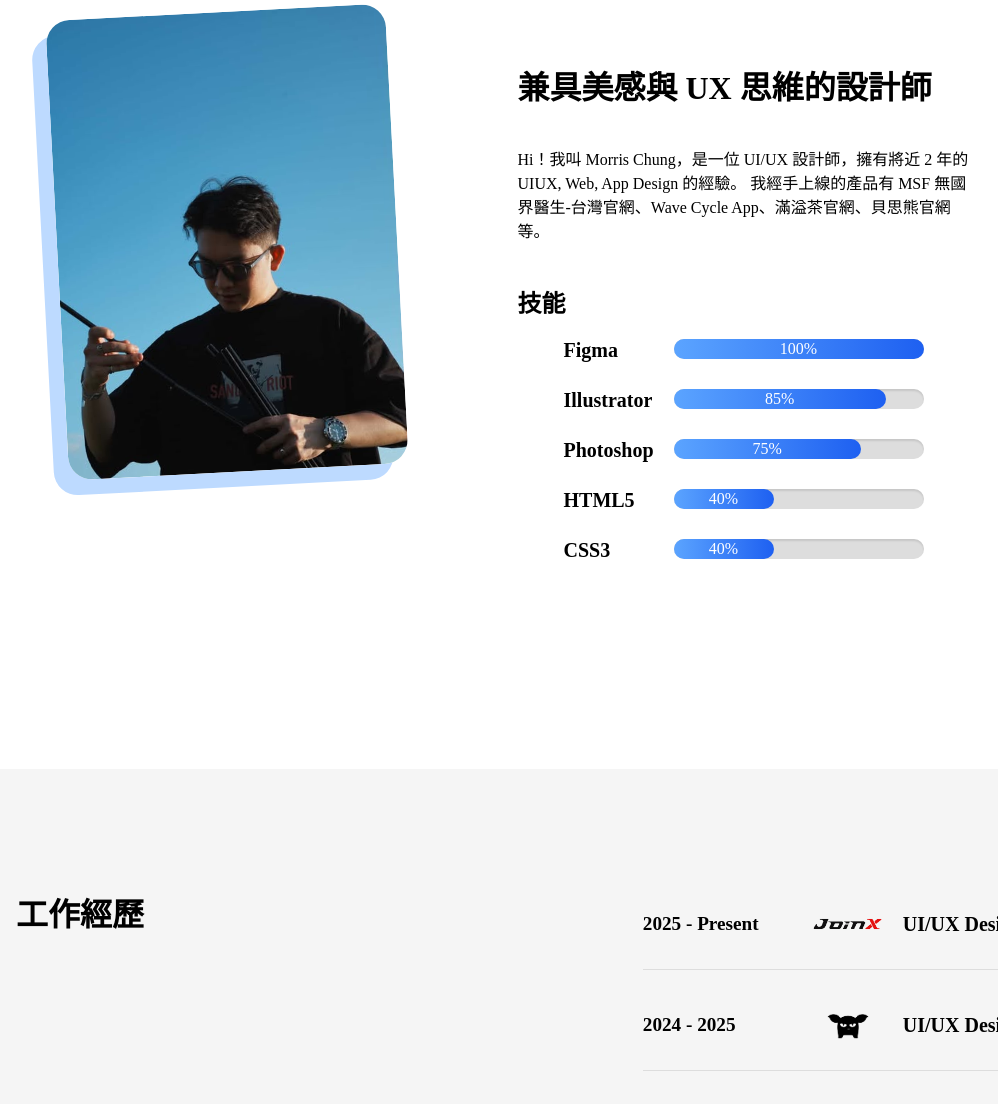
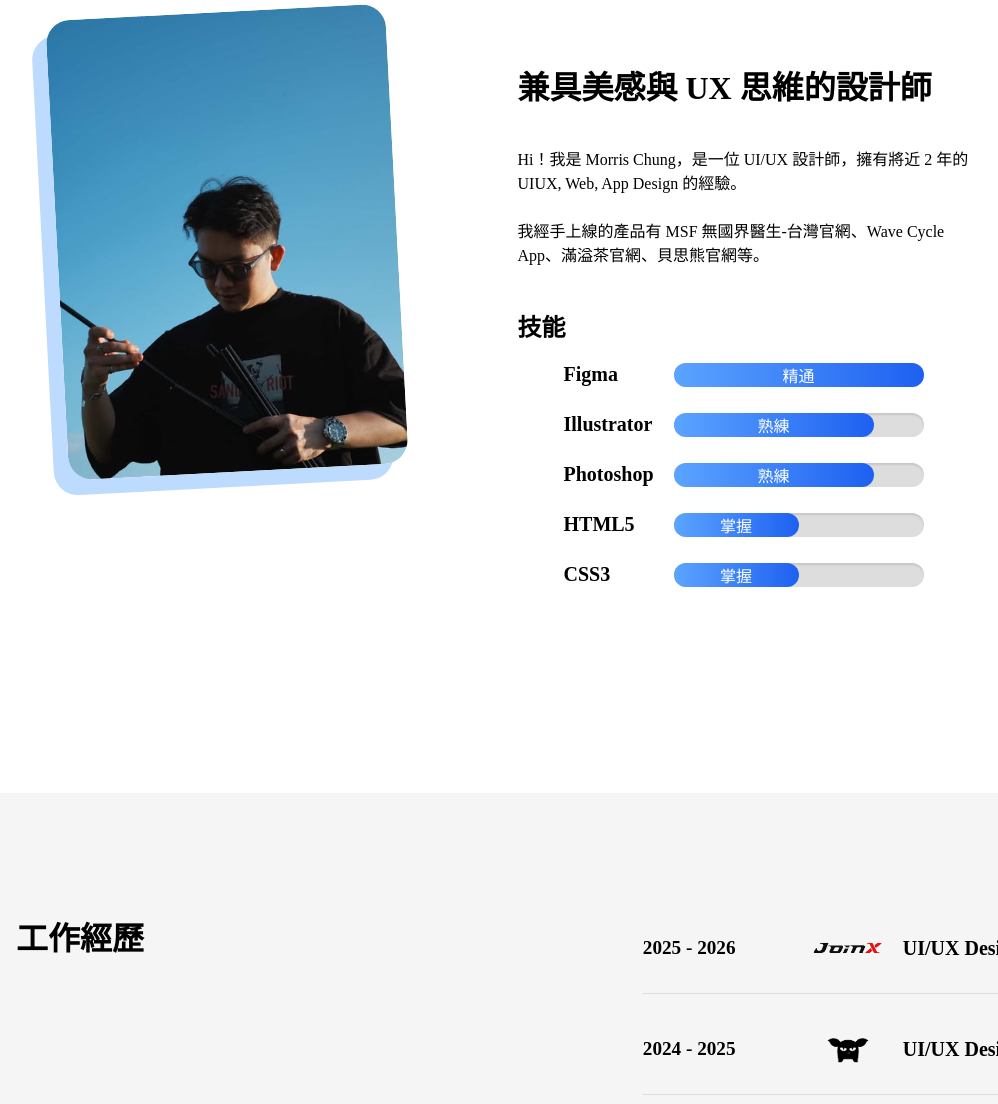
Before and after one commit to Motungch/My-resume_coding, a plain HTML site: page index.html in a window 1280 px wide. Shown: the part 878-1982 px from the top of the page, without its empty margins (112-1110 px from the left). Drawn offline with Linux system fonts and the light colour scheme.

Commit message:
調整文案、bar 高度、寬度比例

```diff
--- a/css/style-v3.css
+++ b/css/style-v3.css
@@ -352,7 +352,7 @@ h2 {
 /* 設定bar的外層樣式 */
 .skill-bar {
   background-color: #ddd;
-  height: 20px;
+  height: 24px;
   border-radius: 20px;
   display: inline-block;
   width: 250px;
@@ -385,22 +385,22 @@ h2 {
 .skill-css {
   animation: progress-css 2s ease-in-out;
   background: linear-gradient(to right, #5ba4ff, #1e60f1);
-  width: 85%;
+  width: 80%;
 }
 .skill-js {
   animation: progress-js 2s ease-in-out;
   background: linear-gradient(to right, #5ba4ff, #1e60f1);
-  width: 75%;
+  width: 80%;
 }
 .skill-php {
   animation: progress-php 2s ease-in-out;
   background: linear-gradient(to right, #5ba4ff, #1e60f1);
-  width: 40%;
+  width: 50%;
 }
 .skill-mysql {
   animation: progress-mysql 2s ease-in-out;
   background: linear-gradient(to right, #5ba4ff, #1e60f1);
-  width: 40%;
+  width: 50%;
 }
 /* skill Animation */
 @keyframes progress-html {
--- a/index.html
+++ b/index.html
@@ -63,8 +63,11 @@
             <h2>兼具美感與 UX 思維的設計師</h2>
             <div class="profile">
               <p>
-                Hi！我叫 Morris Chung，是一位 UI/UX 設計師，擁有將近 2 年的
-                UIUX, Web, App Design 的經驗。 我經手上線的產品有 MSF
+                Hi！我是 Morris Chung，是一位 UI/UX 設計師，擁有將近 2 年的
+                UIUX, Web, App Design 的經驗。
+                <br>
+                <br>
+                我經手上線的產品有 MSF
                 無國界醫生-台灣官網、Wave Cycle App、滿溢茶官網、貝思熊官網等。
               </p>
             </div>
@@ -74,31 +77,31 @@
                 <li>
                   <span class="skill-name">Figma</span>
                   <span class="skill-bar">
-                    <span class="skill-level skill-html">100%</span>
+                    <span class="skill-level skill-html">精通</span>
                   </span>
                 </li>
                 <li>
                   <span class="skill-name">Illustrator</span>
                   <span class="skill-bar">
-                    <span class="skill-level skill-css">85%</span>
+                    <span class="skill-level skill-css">熟練</span>
                   </span>
                 </li>
                 <li>
                   <span class="skill-name">Photoshop</span>
                   <span class="skill-bar">
-                    <span class="skill-level skill-js">75%</span>
+                    <span class="skill-level skill-js">熟練</span>
                   </span>
                 </li>
                 <li>
                   <span class="skill-name">HTML5</span>
                   <span class="skill-bar">
-                    <span class="skill-level skill-php">40%</span>
+                    <span class="skill-level skill-php">掌握</span>
                   </span>
                 </li>
                 <li>
                   <span class="skill-name">CSS3</span>
                   <span class="skill-bar">
-                    <span class="skill-level skill-mysql">40%</span>
+                    <span class="skill-level skill-mysql">掌握</span>
                   </span>
                 </li>
               </ul>
@@ -112,7 +115,7 @@
           <h2>工作經歷</h2>
           <ul class="work-experience-list">
             <li>
-              <div class="work-period">2025 - Present</div>
+              <div class="work-period">2025 - 2026</div>
               <div class="company-logo">
                 <img src="imgs/images.png" alt="Google" />
               </div>
```
